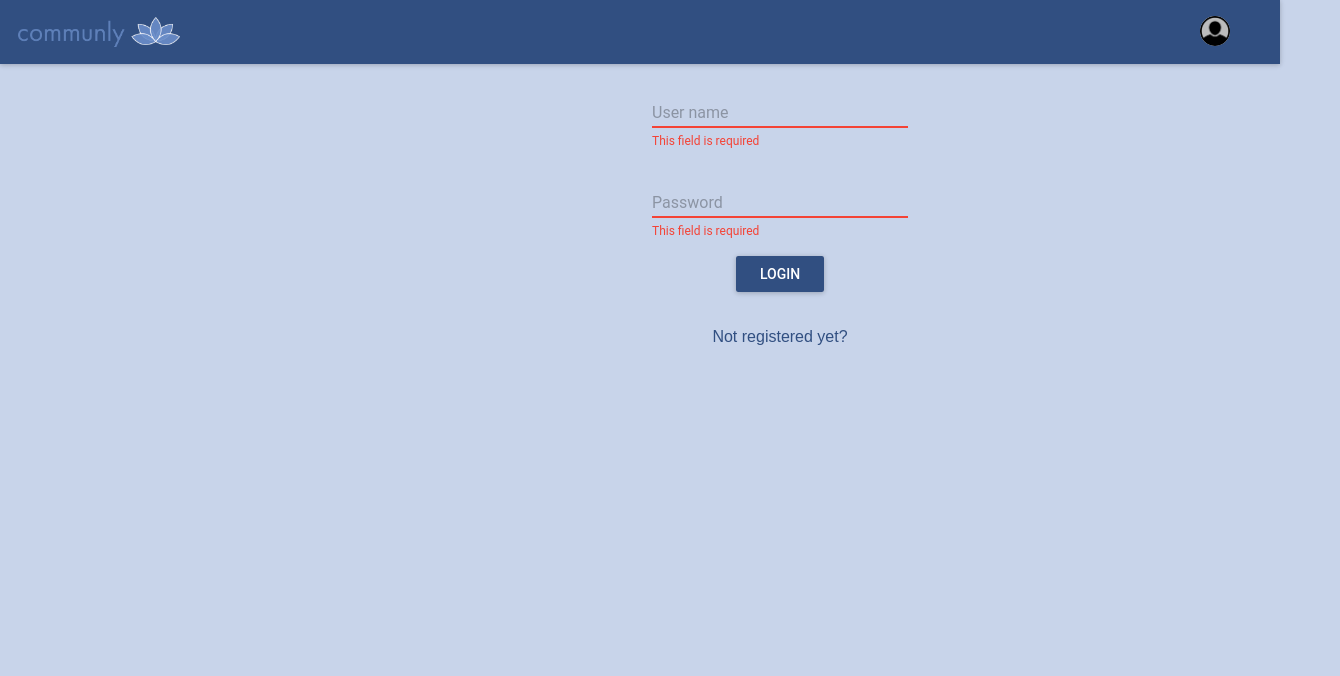
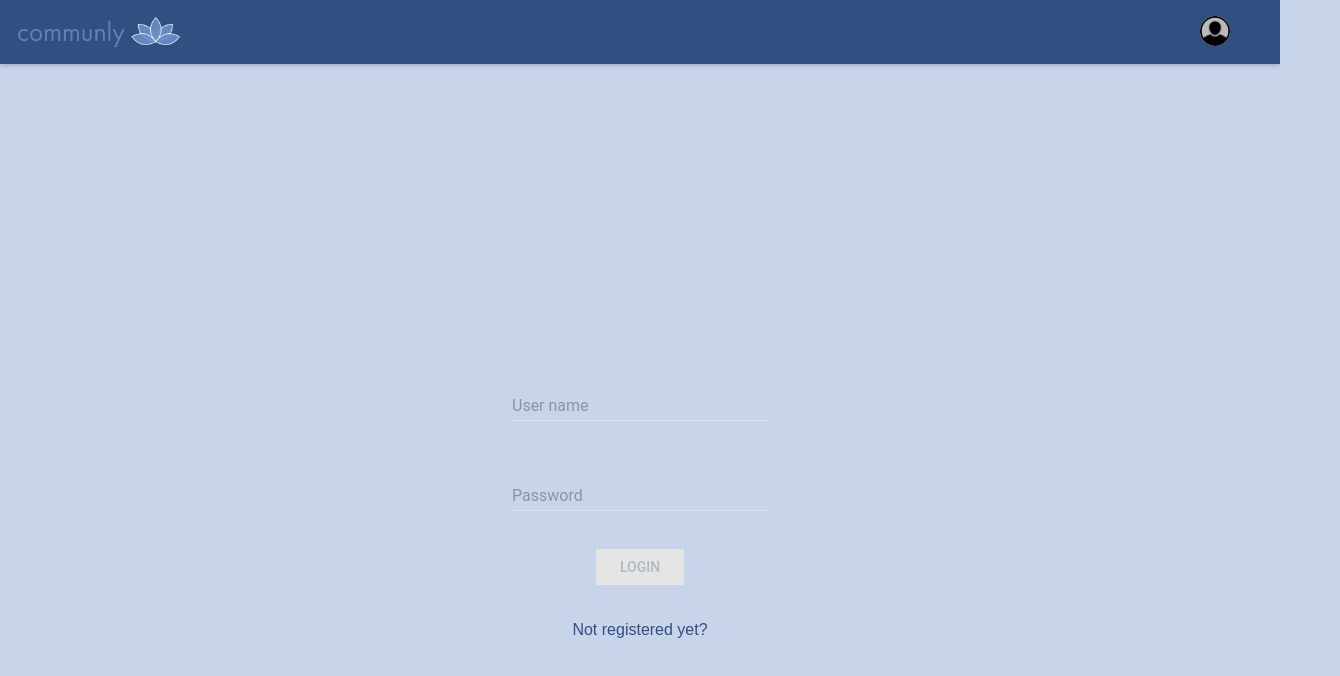
Before and after one commit to kajo404/communly-frontend, a React app: page /login in a window 1280 px wide. Shown: the top 676 px of the page, 1340 px wide, since content can reach past the window. Built offline with nearby package versions, Linux system fonts and the light colour scheme.

Commit message:
/approuting: gitflow-feature-stash: errorHandlingLoginRegistration
error handling on login and registration

```diff
--- a/src/App.scss
+++ b/src/App.scss
@@ -64,7 +64,7 @@
 }
 
 .p-user-login__content {
-  margin: 0 auto;
+  margin: 25% auto;
   display: flex;
   flex-direction: column;
   align-content: center;
@@ -76,3 +76,7 @@
   display: block;
   margin-top: 30px;
 }
+
+.c-loginError {
+  color: red;
+}
--- a/src/components/page-layout.js
+++ b/src/components/page-layout.js
@@ -82,7 +82,9 @@ class PageLayout extends React.Component {
               <img className="c-logo" src={logo} alt="communly logo" />
             }
           />
-          <div className="c-layout__content">{this.props.children}</div>
+          <div className="c-layout__content loginRegister">
+            {this.props.children}
+          </div>
         </div>
       );
     }
--- a/src/components/page-layout.scss
+++ b/src/components/page-layout.scss
@@ -29,6 +29,10 @@ a {
     margin-left: 220px;
 }
 
+.c-layout__content.loginRegister{
+    margin-left: 0px;
+}
+
 .jumpLink{
     text-align: center;
     color: rgb(49, 79, 129);
--- a/src/pages/user-login.js
+++ b/src/pages/user-login.js
@@ -41,32 +41,46 @@ class UserLogin extends React.Component {
       })
       .catch(e => {
         console.error(e);
-        this.setState({
-          error: e
-        });
+        if (e === 'User Not Found') {
+          this.setState({
+            error: 'Username or password is wrong!'
+          });
+        } else {
+          this.setState({
+            error: e
+          });
+        }
+        this.onLoginError();
       });
-    // TODO error handling
   }
 
   onUserNameChange(event) {
     this.setState({ username: event.target.value.trim() });
+    if (event.target.value.trim() === '') {
+      this.setState({ displayError: 'none' });
+    }
   }
 
   onPasswordChange(event) {
     this.setState({ password: event.target.value.trim() });
+    if (event.target.value.trim() === '') {
+      this.setState({ displayError: 'none' });
+    }
   }
 
-  get getPassErrorText() {
-    return this.state.password === '' ? 'This field is required' : '';
+  get isButtonDisabled() {
+    return this.state.username === '' || this.state.password === '';
   }
 
-  get getUsernameErrorText() {
-    return this.state.username === '' ? 'This field is required' : '';
+  onLoginError() {
+    this.setState({
+      displayError: 'display'
+    });
   }
 
   render() {
     return (
-      <div className="c-main-wrapper">
+      <div className="c-main-wrapper ">
         <div className="p-user-login__content">
           <TextField
             floatingLabelText="User name"
@@ -90,12 +104,21 @@ class UserLogin extends React.Component {
             primary={true}
             className="c-login__button"
             onClick={this.onSubmit}
+            disabled={this.isButtonDisabled}
           />
           <br />
           <br />
           <Link to={'/registration'} className="jumpLink">
             Not registered yet?
           </Link>
+          <br />
+          <br />
+          <div
+            className="c-loginError"
+            style={{ display: this.state.displayError }}
+          >
+            {this.state.error}
+          </div>
         </div>
       </div>
     );
--- a/src/pages/user-registration.js
+++ b/src/pages/user-registration.js
@@ -57,36 +57,53 @@ class UserRegistration extends React.Component {
         this.setState({
           error: e
         });
+        this.onRegistrationError();
       });
+    //TODO: Set error string (e) according to chached error
   }
 
   onNameChange(event) {
     this.setState({ name: event.target.value.trim() });
+    if (event.target.value.trim() === '') {
+      this.setState({ displayError: 'none' });
+    }
   }
 
   onPasswordChange(event) {
     this.setState({ password: event.target.value.trim() });
+    if (event.target.value.trim() === '') {
+      this.setState({ displayError: 'none' });
+    }
   }
 
   onEmailChange(event) {
     this.setState({ email: event.target.value.trim() });
+    if (event.target.value.trim() === '') {
+      this.setState({ displayError: 'none' });
+    }
   }
 
   onBirthDateChange(event, date) {
     console.log(date);
     this.setState({ dateOfBirth: date });
-  }
-
-  get getPassErrorText() {
-    return this.state.password === '' ? 'This field is required' : '';
-  }
-
-  get getUsernameErrorText() {
-    return this.state.username === '' ? 'This field is required' : '';
+    if (event.target.value.trim() === '') {
+      this.setState({ displayError: 'none' });
+    }
   }
 
   get isButtonDisabled() {
-    return this.state.username === '' || this.state.password === '';
+    return (
+      this.state.username === '' ||
+      this.state.name === '' ||
+      this.state.email === '' ||
+      this.state.password === ''
+    );
+  }
+
+  onRegistrationError() {
+    this.setState({
+      displayError: 'display'
+    });
   }
 
   render() {
@@ -120,7 +137,6 @@ class UserRegistration extends React.Component {
             required={true}
             value={this.state.password}
             onChange={this.onPasswordChange}
-            errorText={this.getPassErrorText}
           />
           <RaisedButton
             label="REGISTER"
@@ -136,6 +152,14 @@ class UserRegistration extends React.Component {
             Just login?
           </Link>
         </div>
+        <br />
+        <br />
+        <div
+          className="c-loginError"
+          style={{ display: this.state.displayError }}
+        >
+          {this.state.error}
+        </div>
       </div>
     );
   }
```
